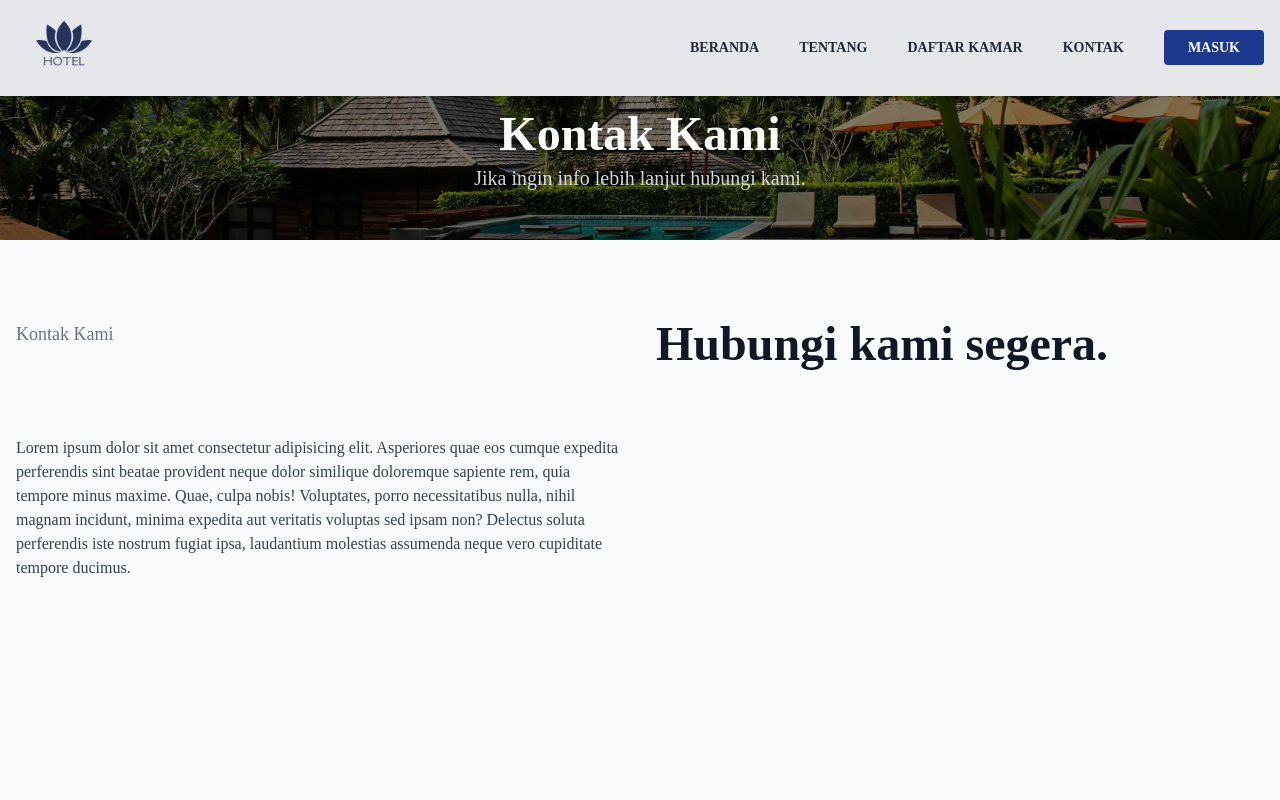
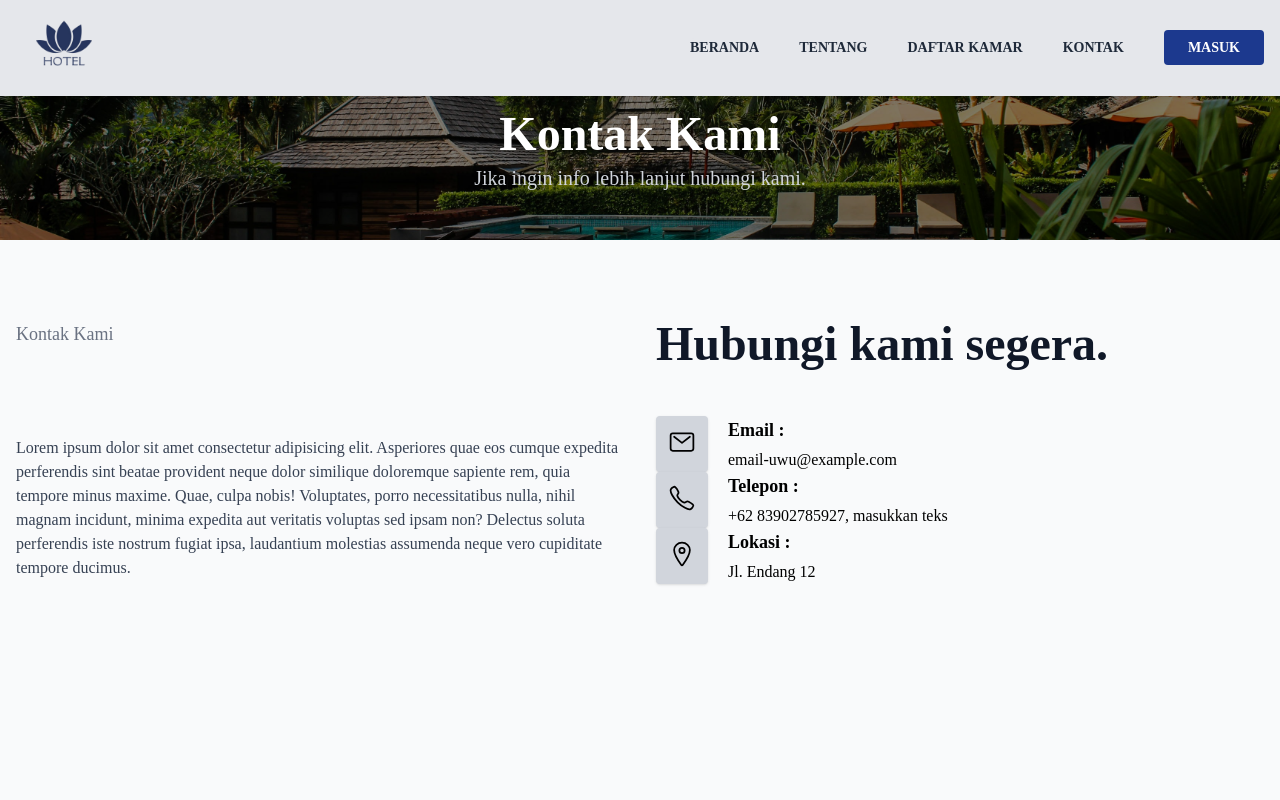
Before and after one commit to mhmddefrizal/BookHotelly-NextJS, a Next.js app in the folder web/: page /kontak in a window 1280 px wide. Shown: the top 800 px of the page. Built offline with nearby package versions, Linux system fonts and the light colour scheme; no server answers.

Commit message:
penambahan list kontak kami

```diff
--- a/web/app/kontak/page.tsx
+++ b/web/app/kontak/page.tsx
@@ -1,19 +1,49 @@
 import { Metadata } from "next";
 import HeaderSection from "@/components/header-section";
+import { IoCallOutline, IoMailOutline, IoLocationOutline } from "react-icons/io5";
 
 export const metadata: Metadata = {
-    title:"Contact"
+    title: "Contact"
 }
 const HalamanKontak = () => {
     return (
         <div>
-        <HeaderSection title="Kontak Kami" subTitle="Jika ingin info lebih lanjut hubungi kami."/>
+            <HeaderSection title="Kontak Kami" subTitle="Jika ingin info lebih lanjut hubungi kami." />
             <div className="max-w-screen-xl mx-auto py-20 px-4 ">
                 <div className="grid md:grid-cols-2 gap-8">
                     <h1 className="text-lg text-gray-500 mb-3">Kontak Kami</h1>
                     <h1 className="text-5xl font-semibold text-gray-900 mb-4">Hubungi kami segera.</h1>
                     <p className="text-gray-700 py-5">Lorem ipsum dolor sit amet consectetur adipisicing elit. Asperiores quae eos cumque expedita perferendis sint beatae provident neque dolor similique doloremque sapiente rem, quia tempore minus maxime. Quae, culpa nobis!
                         Voluptates, porro necessitatibus nulla, nihil magnam incidunt, minima expedita aut veritatis voluptas sed ipsam non? Delectus soluta perferendis iste nostrum fugiat ipsa, laudantium molestias assumenda neque vero cupiditate tempore ducimus.</p>
+                    <ul>
+                        <li className="flex gap-5">
+                            <div className="flex-none bg-gray-300 p-3 shadow-sm rounded-sm">
+                                <IoMailOutline className="size-7" />
+                            </div>
+                            <div className="flex-1">
+                                <h4 className="text-lg font-semibold mb-1">Email :</h4>
+                                <p>email-uwu@example.com</p>
+                            </div>
+                        </li>
+                        <li className="flex gap-5">
+                            <div className="flex-none bg-gray-300 p-3 shadow-sm rounded-sm">
+                                <IoCallOutline className="size-7" />
+                            </div>
+                            <div className="flex-1">
+                                <h4 className="text-lg font-semibold mb-1">Telepon :</h4>
+                                <p>+62 83902785927, masukkan teks</p>
+                            </div>
+                        </li>
+                        <li className="flex gap-5">
+                            <div className="flex-none bg-gray-300 p-3 shadow-sm rounded-sm">
+                                <IoLocationOutline className="size-7" />
+                            </div>
+                            <div className="flex-1">
+                                <h4 className="text-lg font-semibold mb-1">Lokasi :</h4>
+                                <p>Jl. Endang 12</p>
+                            </div>
+                        </li>
+                    </ul>
                 </div>
             </div>
         </div>
```
Lines whose indentation alone changed are shown as unchanged.
